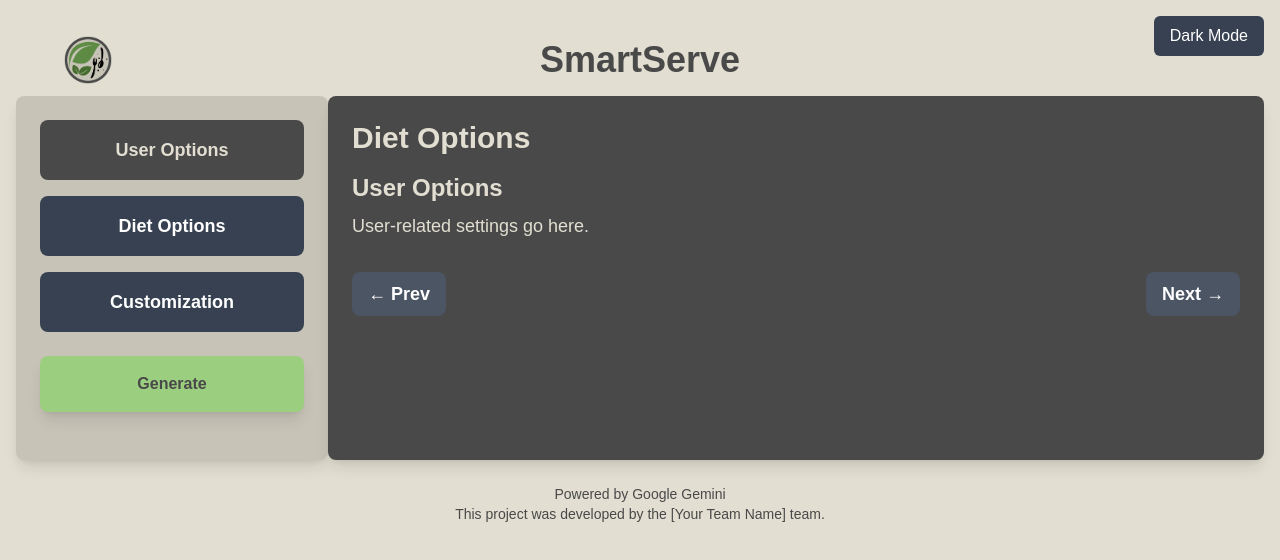
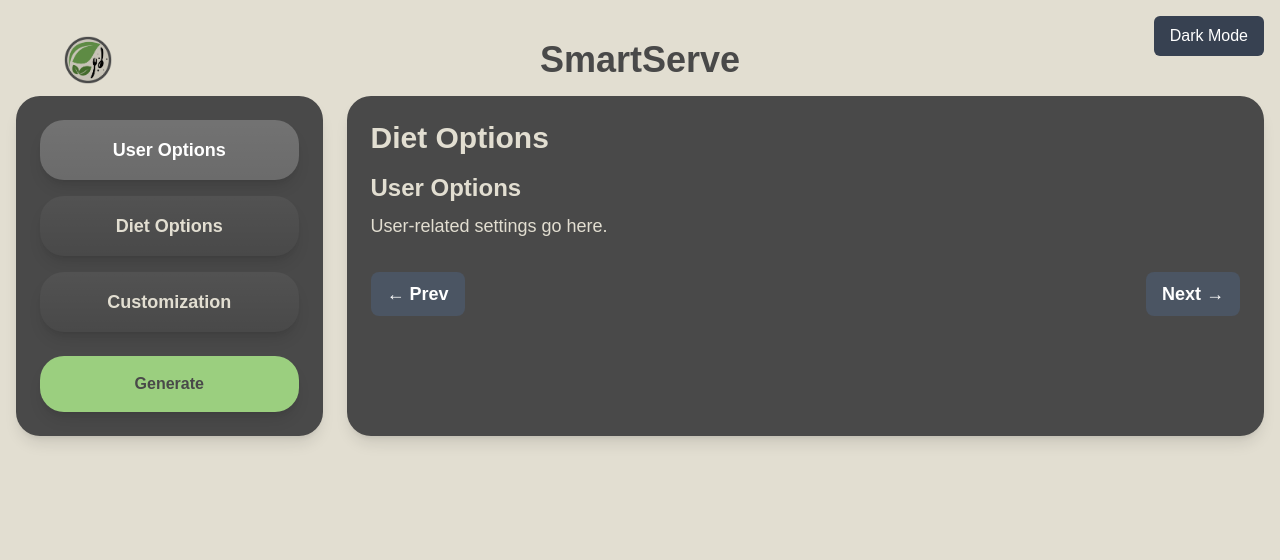
Before and after one commit to jinkim477/seng401-group-project-team-11, a Next.js app in the folder smartserve-frontend/: page /dashboard in a window 1280 px wide. Shown: the top 560 px of the page. Built offline with nearby package versions, Linux system fonts and the light colour scheme.

Commit message:
Added button shadow, fixed colours and added space between containers

```diff
--- a/smartserve-frontend/app/dashboard/page.tsx
+++ b/smartserve-frontend/app/dashboard/page.tsx
@@ -36,19 +36,20 @@ export default function DietOptionsPage() {
 			<ThemeToggle />
 
 			{/* Main Layout */}
-			<div className="container mx-auto flex flex-col lg:flex-row w-full space-y-6 lg:space-y-0">
-				{/* Left Sidebar (Tabs) - Full Width on Mobile */}
-				<div className="w-full lg:w-1/4 bg-accent-beige dark:bg-dark p-6 rounded-lg shadow-lg">
-					{/* Tab Buttons (Better Mobile Spacing) */}
+			<div className="container mx-auto flex flex-col lg:flex-row w-full space-y-6 lg:space-x-6 lg:space-y-0">
+				{/* Left Sidebar (Tabs) */}
+				<div className="w-full lg:w-1/4 bg-dark dark:bg-primary p-6 rounded-3xl shadow-lg flex flex-col">
+					{/* Tab Buttons */}
 					<div className="space-y-4">
 						{tabs.map((tab) => (
 							<button
 								key={tab.id}
-								className={`w-full text-lg font-bold py-4 rounded-lg transition ${
-									activeTab === tab.id
-										? "bg-dark text-primary dark:bg-primary dark:text-dark"
-										: "bg-gray-700 text-white dark:bg-gray-500 dark:text-dark"
-								}`}
+								className={`w-full text-lg font-bold py-4 rounded-3xl transition shadow-lg bg-gradient-to-b from-white/5
+                        ${
+													activeTab === tab.id
+														? "bg-accent-gray text-white dark:bg-accent-beige dark:text-dark"
+														: "bg-dark text-primary dark:bg-primary dark:text-dark"
+												}`}
 								onClick={() => handleTabChange(tab.id)}
 							>
 								{tab.label}
@@ -56,14 +57,16 @@ export default function DietOptionsPage() {
 						))}
 					</div>
 
-					{/* Generate Button - Extra Margin for Mobile */}
-					<button className="w-full mt-6 mb-6 bg-accent-green text-dark py-4 rounded-lg font-bold shadow-lg hover:scale-105 transition">
-						Generate
-					</button>
+					{/* Generate Button - Now Aligned Below Tabs */}
+					<div className="mt-6">
+						<button className="w-full bg-accent-green text-dark py-4 rounded-3xl font-bold shadow-lg hover:scale-105 transition">
+							Generate
+						</button>
+					</div>
 				</div>
 
-				{/* Right Side - Form Content (Full Width on Mobile) */}
-				<div className="w-full lg:w-3/4 bg-dark text-primary dark:bg-gray-800 dark:text-primary p-6 rounded-lg shadow-lg">
+				{/* Right Side - Form Content (Now with Spacing) */}
+				<div className="w-full lg:w-3/4 bg-dark text-primary dark:bg-primary dark:text-dark p-6 rounded-3xl shadow-lg mt-6 lg:mt-0">
 					<h2 className="text-3xl font-bold mb-4">Diet Options</h2>
 
 					{/* Dynamic Tab Content */}
@@ -139,12 +142,6 @@ export default function DietOptionsPage() {
 					</div>
 				</div>
 			</div>
-
-			{/* Footer */}
-			<p className="text-center text-sm mt-6">
-				Powered by Google Gemini <br />
-				This project was developed by the [Your Team Name] team.
-			</p>
 		</div>
 	);
 }
```
